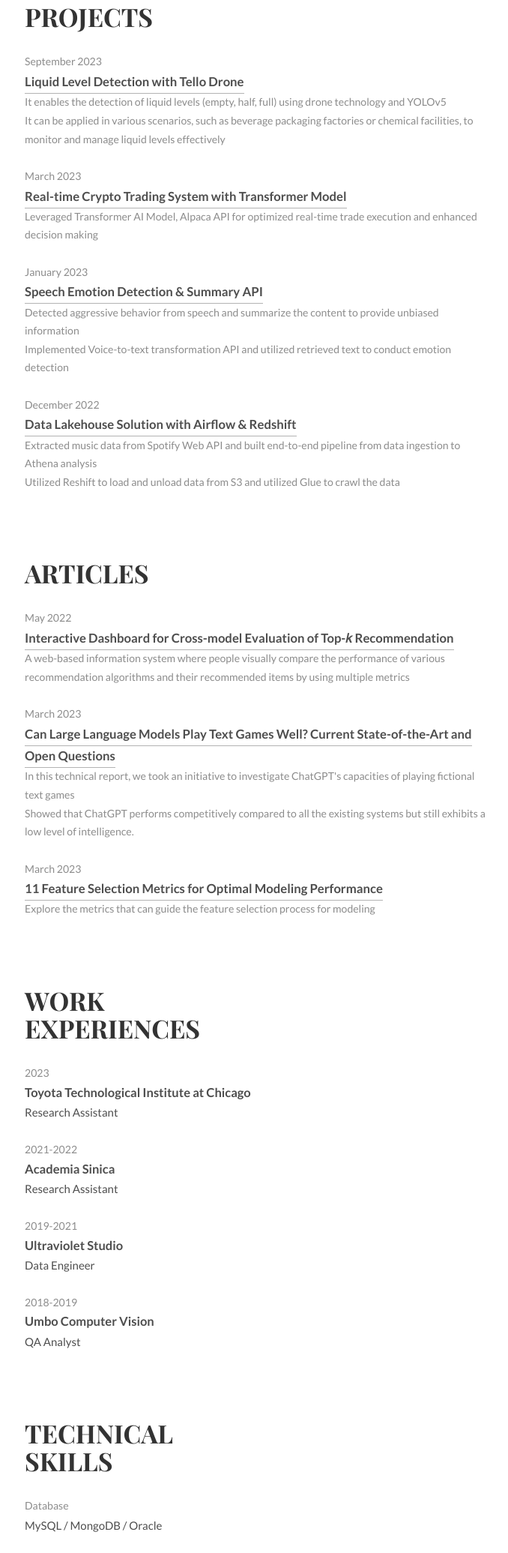
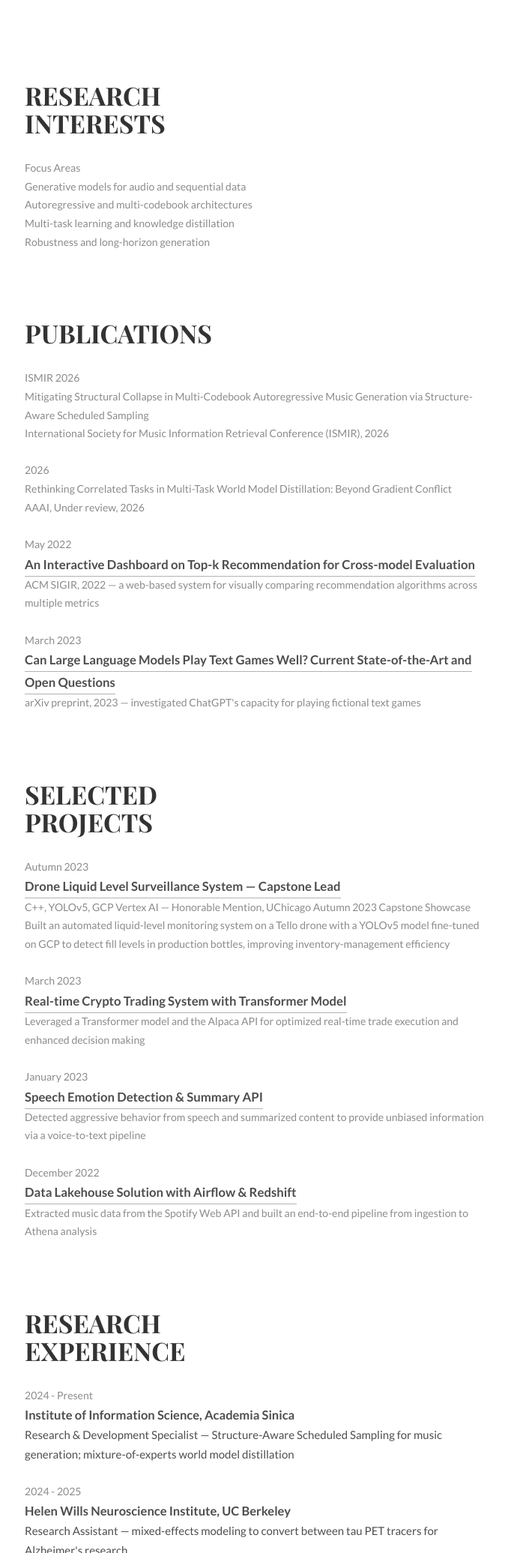
Before and after one commit to ChenFengTsai/chenfengtsai.github.io, a plain HTML site: page index.html in a window 1280 px wide. Shown: the part 729-2800 px from the top of the page at 75% size, without its empty margins (296-974 px from the left). Drawn offline with Linux system fonts and the light colour scheme.

Commit message:
new updated cv

```diff
--- a/index.html
+++ b/index.html
@@ -30,8 +30,9 @@
 			    <nav id="navbar-1" class="navbar item-nav">
 				    <ul>
 				        <li class="active"><a href="#about">About</a></li>
+                        <li><a href="#research">Research</a></li>
+                        <li><a href="#publications">Publications</a></li>
                         <li><a href="#projects">Projects</a></li>
-                        <li><a href="#articles">Articles</a></li>
 				        <li><a href="#experiences">Experiences</a></li>
 				        <li><a href="#skills">Skills</a></li>
 				    </ul>
@@ -43,7 +44,7 @@
 	<!-- Introduction -->
 	<div class="intro section" id="about">
 		<div class="container">
-			<p>Hi, I’m Rich Tsai</p>
+			<p>Hi, I’m Rich (Chen-Feng) Tsai</p>
 			<div class="units-row units-split wrap">
 				<div class="unit-20">
 					<img src="img/IMG_6051.jpg" alt="Avatar">
@@ -52,9 +53,10 @@
 					<h1>Passionate About<br><span id="typed"></span></h1>
 				</div>
 				<p>
-                    I am a Master's student at the University of Chicago, specializing in Data Science. With a proven track record in various industries, I have honed my expertise in diverse data-centric roles, including data engineering, data science, and AI application. My diverse background and accomplishments reflect my commitment to excelling in the field of Data Science.
+                    I am a machine learning researcher with an M.S. in Applied Data Science from the University of Chicago (GPA 3.97/4.0) and a B.A. in Data Science and Economics from UC Berkeley. My research focuses on generative models for audio and sequential data, autoregressive and multi-codebook architectures, multi-task learning and knowledge distillation, and robustness in long-horizon generation. I currently work as a Research & Development Specialist at Academia Sinica, with publications at ISMIR, ACM SIGIR, and under review at AAAI.
                 </p>
                 <div class="social-links">
+                    <p><strong><span style="font-size: 1.2em;">Email:   </span></strong><a href="mailto:rich.tsai1103@gmail.com">rich.tsai1103@gmail.com</a></p>
                     <p><strong><span style="font-size: 1.2em;">Github:   </span></strong><a href="https://github.com/ChenFengTsai" target="_blank" rel="noopener noreferrer">https://github.com/ChenFengTsai</a></p>
                     <p><strong><span style="font-size: 1.2em;">Medium:   </span></strong><a href="https://medium.com/@rich.tsai1103" target="_blank" rel="noopener noreferrer">https://medium.com/@rich.tsai1103</a></p>
                     <p><strong><span style="font-size: 1.2em;">LinkedIn:   </span></strong><a href="https://www.linkedin.com/in/rich-chen-feng-tsai-4b4754180/" target="_blank" rel="noopener noreferrer">https://www.linkedin.com/in/rich-chen-feng-tsai-4b4754180/</a></p>
@@ -63,82 +65,98 @@
 		</div>
 	</div>
 
+    <!-- Research Interests -->
+	<div class="work section second" id="research">
+		<div class="container">
+			<h1>Research<br>Interests</h1>
+			<ul class="work-list">
+				<li>Focus Areas</li>
+				<li>Generative models for audio and sequential data</li>
+				<li>Autoregressive and multi-codebook architectures</li>
+				<li>Multi-task learning and knowledge distillation</li>
+				<li>Robustness and long-horizon generation</li>
+			</ul>
+		</div>
+	</div>
+
+    <!-- Publications -->
+	<div class="work section second" id="publications">
+		<div class="container">
+			<h1>Publications</h1>
+			<ul class="work-list">
+				<li>ISMIR 2026</li>
+				<li>Mitigating Structural Collapse in Multi-Codebook Autoregressive Music Generation via Structure-Aware Scheduled Sampling</li>
+				<li>International Society for Music Information Retrieval Conference (ISMIR), 2026</li>
+			</ul>
+			<ul class="work-list">
+				<li>2026</li>
+				<li>Rethinking Correlated Tasks in Multi-Task World Model Distillation: Beyond Gradient Conflict</li>
+				<li>AAAI, Under review, 2026</li>
+			</ul>
+			<ul class="work-list">
+				<li>May 2022</li>
+				<li><a href="https://dl.acm.org/doi/10.1145/3477495.3531674">An Interactive Dashboard on Top-k Recommendation for Cross-model Evaluation</a></li>
+				<li>ACM SIGIR, 2022 — a web-based system for visually comparing recommendation algorithms across multiple metrics</li>
+			</ul>
+			<ul class="work-list">
+				<li>March 2023</li>
+				<li><a href="https://arxiv.org/abs/2304.02868">Can Large Language Models Play Text Games Well? Current State-of-the-Art and Open Questions</a></li>
+				<li>arXiv preprint, 2023 — investigated ChatGPT's capacity for playing fictional text games</li>
+			</ul>
+		</div>
+	</div>
+
     <!-- Projects -->
 	<div class="work section second" id="projects">
 		<div class="container">
-			<h1>Projects</h1>
+			<h1>Selected<br>Projects</h1>
 			<ul class="work-list">
-				<li>September 2023</li>
-				<li><a href="https://github.com/ChenFengTsai/Liquid_Level_Drone">Liquid Level Detection with Tello Drone</a></li>
-				<li>It enables the detection of liquid levels (empty, half, full) using drone technology and YOLOv5</li>
-				<li>It can be applied in various scenarios, such as beverage packaging factories or chemical facilities, to monitor and manage liquid levels effectively</li>
+				<li>Autumn 2023</li>
+				<li><a href="https://github.com/ChenFengTsai/Liquid_Level_Drone">Drone Liquid Level Surveillance System — Capstone Lead</a></li>
+				<li>C++, YOLOv5, GCP Vertex AI — Honorable Mention, UChicago Autumn 2023 Capstone Showcase</li>
+				<li>Built an automated liquid-level monitoring system on a Tello drone with a YOLOv5 model fine-tuned on GCP to detect fill levels in production bottles, improving inventory-management efficiency</li>
 			</ul>
 			<ul class="work-list">
 				<li>March 2023</li>
 				<li><a href="https://github.com/ChenFengTsai/Crypto-real-time-trading-system">Real-time Crypto Trading System with Transformer Model</a></li>
-				<li>Leveraged Transformer AI Model, Alpaca API for optimized real-time trade execution and enhanced decision making</li>
+				<li>Leveraged a Transformer model and the Alpaca API for optimized real-time trade execution and enhanced decision making</li>
 			</ul>
 			<ul class="work-list">
 				<li>January 2023</li>
 				<li><a href="https://github.com/ChenFengTsai/SpeechRecognition_Emotion_Summary_API">Speech Emotion Detection & Summary API</a></li>
-				<li>Detected aggressive behavior from speech and summarize the content to provide unbiased information</li>
-				<li>Implemented Voice-to-text transformation API and utilized retrieved text to conduct emotion detection</li>
+				<li>Detected aggressive behavior from speech and summarized content to provide unbiased information via a voice-to-text pipeline</li>
 			</ul>
 			<ul class="work-list">
 				<li>December 2022</li>
 				<li><a href="https://github.com/ChenFengTsai/Music_Data_Lakehouse_Airflow_Redshift">Data Lakehouse Solution with Airflow & Redshift</a></li>
-				<li>Extracted music data from Spotify Web API and built end-to-end pipeline from data ingestion to Athena analysis</li>
-                <li>Utilized Reshift to load and unload data from S3 and utilized Glue to crawl the data</li>
+				<li>Extracted music data from the Spotify Web API and built an end-to-end pipeline from ingestion to Athena analysis</li>
 			</ul>
 		</div>
 	</div>
 
-    <!-- Articles -->
-	<div class="work section second" id="articles">
-		<div class="container">
-			<h1>Articles</h1>
-			<ul class="work-list">
-				<li>May 2022</li>
-				<li><a href="https://dl.acm.org/doi/10.1145/3477495.3531674">Interactive Dashboard for Cross-model Evaluation of Top-𝑘 Recommendation</a></li>
-				<li>A web-based information system where people visually compare the performance of various recommendation algorithms and their recommended items by using multiple metrics</li>
-			</ul>
-			<ul class="work-list">
-				<li>March 2023</li>
-				<li><a href="https://arxiv.org/abs/2304.02868">Can Large Language Models Play Text Games Well? Current State-of-the-Art and Open Questions</a></li>
-				<li>In this technical report, we took an initiative to investigate ChatGPT's capacities of playing fictional text games</li>
-                <li>Showed that ChatGPT performs competitively compared to all the existing systems but still exhibits a low level of intelligence.</li>
-			</ul>
-			<ul class="work-list">
-				<li>March 2023</li>
-				<li><a href="https://medium.com/@rich.tsai1103/11-feature-selection-metrics-for-optimal-modeling-performance-efb5b93b286d">11 Feature Selection Metrics for Optimal Modeling Performance</a></li>
-				<li>Explore the metrics that can guide the feature selection process for modeling</li>
-			</ul>
-		</div>
-	</div>
-
-	<!-- Work Experience -->
+	<!-- Research Experience -->
 	<div class="award section second" id="experiences">
 		<div class="container">
-			<h1>Work<br>Experiences</h1>
+			<h1>Research<br>Experience</h1>
             <ul class="award-list list-flat">
+				<li>2024 - Present</li>
+				<li><strong><span style="font-size: 1.1em;">Institute of Information Science, Academia Sinica</span></strong></li>
+				<li>Research & Development Specialist — Structure-Aware Scheduled Sampling for music generation; mixture-of-experts world model distillation</li>
+			</ul>
+			<ul class="award-list list-flat">
+				<li>2024 - 2025</li>
+				<li><strong><span style="font-size: 1.1em;">Helen Wills Neuroscience Institute, UC Berkeley</span></strong></li>
+				<li>Research Assistant — mixed-effects modeling to convert between tau PET tracers for Alzheimer's research</li>
+			</ul>
+			<ul class="award-list list-flat">
 				<li>2023</li>
 				<li><strong><span style="font-size: 1.1em;">Toyota Technological Institute at Chicago</span></strong></li>
-				<li>Research Assistant</li>
+				<li>Research Assistant — GPT-3 and LangChain game-playing agents for text-based environments</li>
 			</ul>
 			<ul class="award-list list-flat">
-				<li>2021-2022</li>
-				<li><strong><span style="font-size: 1.1em;">Academia Sinica</span></strong></li>
-				<li>Research Assistant</li>
-			</ul>
-			<ul class="award-list list-flat">
-				<li>2019-2021</li>
-				<li><strong><span style="font-size: 1.1em;">Ultraviolet Studio</span></strong></li>
-				<li>Data Engineer</li>
-			</ul>
-			<ul class="award-list list-flat">
-				<li>2018-2019</li>
-				<li><strong><span style="font-size: 1.1em;">Umbo Computer Vision</span></strong></li>
-				<li>QA Analyst</li>
+				<li>2021 - 2022</li>
+				<li><strong><span style="font-size: 1.1em;">Research Center for Information Technology Innovation (CITI), Academia Sinica</span></strong></li>
+				<li>Research Assistant — Bayesian Personalized Ranking recommendation system, +23% click-through rate</li>
 			</ul>
 		</div>
 	</div>
@@ -148,16 +166,20 @@
 		<div class="container">
 			<h1>Technical<br>Skills</h1>
 			<ul class="skill-list list-flat">
-				<li>Database</li>
-				<li>MySQL / MongoDB / Oracle</li>
+				<li>ML / DL</li>
+				<li>PyTorch / TensorFlow / scikit-learn</li>
 			</ul>
 			<ul class="skill-list list-flat">
 				<li>Programming Language</li>
-				<li>Python / Java / C++ / SQL / R</li>
+				<li>Python / C++ / SQL / R / Java / Scala</li>
+			</ul>
+            <ul class="skill-list list-flat">
+				<li>Infrastructure & Tools</li>
+				<li>Git / Docker / GCP / AWS / Azure / Spark</li>
 			</ul>
             <ul class="skill-list list-flat">
 				<li>Data Warehouse</li>
-				<li>AWS Redshift/ GCP Big Query</li>
+				<li>AWS Redshift / GCP BigQuery</li>
 			</ul>
             <ul class="skill-list list-flat">
 				<li>Big Data Technology</li>
@@ -166,10 +188,6 @@
             <ul class="skill-list list-flat">
 				<li>ELT / ETL Workflow</li>
 				<li>Airflow / dbt / Jenkins</li>
-			</ul>
-            <ul class="skill-list list-flat">
-				<li>Web Technology</li>
-				<li>HTML / CSS / Javascript / Flask / React.js</li>
 			</ul>
 		</div>
 	</div>
@@ -206,7 +224,7 @@
     <script>
 		function newTyped(){}$(function(){$("#typed").typed({
 		// Change to edit type effect
-		strings: ["Data Science", "Data Engineering", "Machine Learning", "AI Application"],
+		strings: ["Generative Audio", "Sequential Models", "Multi-Task Learning", "Machine Learning Research"],
 
 		typeSpeed:50,backDelay:700,contentType:"html",loop:!0,resetCallback:function(){newTyped()}}),$(".reset").click(function(){$("#typed").typed("reset")})});
     </script>
```
